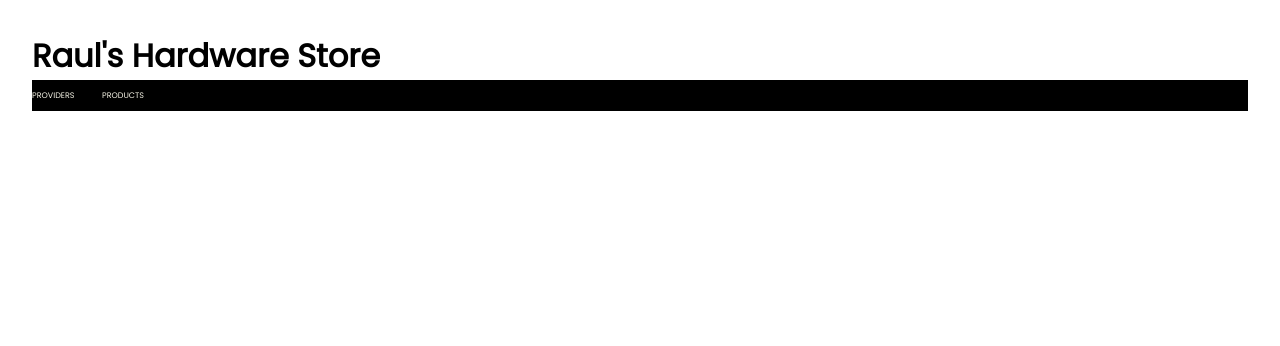
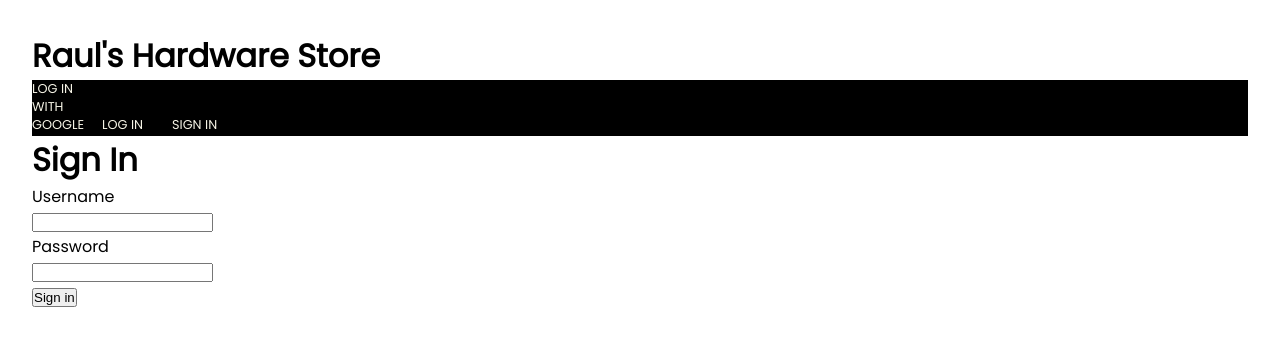
Before and after one commit to jsfc2199/Front-end-RaulHardwareStore, a React (Vite) app: page /SignIn in a window 1280 px wide. Shown: the top 346 px of the page. Built offline with nearby package versions, Linux system fonts and the light colour scheme.

Commit message:
Created the log in ways and a sing in

```diff
--- a/src/App.css
+++ b/src/App.css
@@ -170,7 +170,7 @@ footer {
 .navMenu a {
   color: #f6f4e6;
   text-decoration: none;
-  font-size: 0.5em;
+  font-size: 0.8em;
   text-transform: uppercase;
   font-weight: 500;
   display: inline-block;
--- a/src/App.tsx
+++ b/src/App.tsx
@@ -1,23 +1,43 @@
 import { useState } from 'react'
+import { useSelector } from "react-redux";
 import { BrowserRouter, Link, Route, Routes } from 'react-router-dom'
 import './App.css'
+import LogIn from './components/login/LogIn';
+import GoogleLogIn from './components/login/LogInGoogle';
+import SignIn from './components/login/SignIn';
 import ProductList from './components/products/ProductList'
 import ProviderList from './components/provider/ProviderList'
+import { RootState } from './store';
+
 
 function App() {
   const [count, setCount] = useState(0)
+
+  const { user } = useSelector((state: RootState) => state.logged)
 
   return (
     <div className="App">
       <h1>Raul's Hardware Store</h1>
       <BrowserRouter>
-        <nav className='navMenu'>
-          <Link to='/providers'> Providers </Link>
-          <Link to='/products'> Products </Link>
-          <div className="dot"></div>
-        </nav>
+        {user !== null ?
+          <nav className='navMenu'>
+            <Link to="/logInGoogle">Log in with google</Link>
+            <Link to="/logIn">Log in</Link>
+            <Link to="/SignIn">Sign in</Link>
+            <Link to='/providers'> Providers </Link>
+            <Link to='/products'> Products </Link>
+
+          </nav> : <nav className='navMenu'>
+            <Link to="/logInGoogle">Log in with google</Link>
+            <Link to="/logIn">Log in</Link>
+            <Link to="/SignIn">Sign in</Link>
+
+          </nav>}
 
         <Routes>
+          <Route path="logInGoogle" element={<GoogleLogIn />} />
+          <Route path="SignIn" element={<SignIn />} />
+          <Route path="LogIn" element={<LogIn />} />
           <Route path="/providers" element={<ProviderList />} />
           <Route path="/products" element={<ProductList />} />
         </Routes>
--- /dev/null
+++ b/src/components/login/LogIn.tsx
@@ -0,0 +1,63 @@
+import { signInWithEmailAndPassword } from "firebase/auth";
+import { useState } from "react";
+import { auth } from "../../firebaseConfig";
+
+import * as React from 'react';
+
+
+const LogIn: React.FunctionComponent = () => {
+
+    const [userName, setUserName] = useState('')
+    const [password, setPassword] = useState('')
+
+    const logInForm = (e: React.MouseEvent<HTMLButtonElement, MouseEvent>) => {
+        e.preventDefault()
+
+        if (userName && password) {
+            signInWithEmailAndPassword(auth, userName, password)
+                .then((userCredential) => {
+
+                    const user = userCredential.user;
+
+                    console.log('**** user credentials ****');
+                    console.log(userCredential);
+                    console.log('**** user ***');
+                    console.log(user)
+                })
+                .catch((error) => {
+                    const errorCode = error.code;
+                    const errorMessage = error.message;
+                    console.log('*** Log in error ***');
+                    console.log(errorMessage);
+                });
+
+            setPassword('')
+            setUserName('')
+        }
+    }
+
+    return (
+        <div>
+            <h1>Log In</h1>
+            <form>
+                <label htmlFor="username">Username</label><br />
+                <input
+                    onChange={(e) => setUserName(e.target.value)}
+                    type="text"
+                    name="username"
+                    value={userName}
+                /><br />
+                <label htmlFor="password">Password</label><br />
+                <input
+                    onChange={(e) => setPassword(e.target.value)}
+                    type="password"
+                    name="password"
+                    value={password}
+                /><br />
+                <button onClick={(e) => logInForm(e)}>Log In</button><br />
+            </form>
+        </div>
+    )
+};
+
+export default LogIn;
--- /dev/null
+++ b/src/components/login/LogInGoogle.tsx
@@ -0,0 +1,41 @@
+import { signInWithPopup, GoogleAuthProvider, OAuthCredential } from "firebase/auth";
+import { useNavigate } from "react-router-dom";
+import { auth } from '../../firebaseConfig'
+import { logInInReducer } from '../../state/slice/loggedInSlice'
+import { useDispatch } from "react-redux";
+
+const providerGoogleAuth = new GoogleAuthProvider();
+
+const GoogleLogIn: React.FunctionComponent = () => {
+    const dispatch = useDispatch()
+    const navigate = useNavigate()
+
+    const signInWithGoogleButton = () => {
+        signInWithPopup(auth, providerGoogleAuth)
+            .then((result) => {
+                const credential: OAuthCredential | null = GoogleAuthProvider.credentialFromResult(result);
+                const token = credential!.accessToken;
+                const user = result.user;
+
+                dispatch(logInInReducer(user))
+
+                navigate('/welcome')
+
+            }).catch((error) => {
+                const errorCode = error.code;
+                const errorMessage = error.message;
+
+                const email = error.email;
+
+                const credential = GoogleAuthProvider.credentialFromError(error);
+            })
+    }
+
+    return (
+        <div>
+            <button className="btn btn-delete">Log in with Google</button>
+        </div>
+    )
+}
+
+export default GoogleLogIn;
--- /dev/null
+++ b/src/components/login/SignIn.tsx
@@ -0,0 +1,55 @@
+import { createUserWithEmailAndPassword } from 'firebase/auth'
+import { auth } from '../../firebaseConfig'
+import React, { useState } from 'react'
+
+const SignIn = () => {
+    const [userName, setUserName] = useState('')
+    const [password, setPassword] = useState('')
+
+    const signInForm = (e : React.MouseEvent<HTMLButtonElement, MouseEvent>) =>{
+        e.preventDefault();
+        if(password && userName) {
+
+          createUserWithEmailAndPassword(auth, userName, password)
+            .then((userCredential) => {
+
+              const user = userCredential.user;
+              console.log(user);
+
+            })
+            .catch((error) => {
+              const errorCode = error.code;
+              const errorMessage = error.message;
+              console.log(errorMessage);
+            });
+
+            setUserName('')
+            setPassword('')
+        }
+      }
+
+  return (
+    <div>
+      <h1>Sign In</h1>
+      <form>
+        <label htmlFor="username">Username</label><br />
+        <input
+          onChange={(e) => setUserName(e.target.value)}
+          type="text"
+          name="username"
+          value={userName}
+          /><br />
+        <label htmlFor="password">Password</label><br />
+        <input
+          onChange={(e) => setPassword(e.target.value)}
+          type="password"
+          name="password"
+          value={password}
+          /><br />
+        <button onClick={(e) => signInForm(e)}>Sign in</button><br />
+      </form>
+    </div>
+  )
+}
+
+export default SignIn
--- a/src/components/products/ProductForm.tsx
+++ b/src/components/products/ProductForm.tsx
@@ -18,7 +18,7 @@ const ProductForm: React.FunctionComponent<IProductFormProps> = (props) => {
   const [price, setPrice] = useState(0)
   const [minUnitsAvailable, setMinUnitsAvailable] = useState(0)
   const [maxUnitsAvailable, setMaxUnitsAvailable] = useState(0)
-  const [provider, setProvider] = useState<providerType>()
+  const [provider, setProvider] = useState({} as providerType)
 
   const getProviders = useSelector(selectProvidersState())
 
@@ -74,8 +74,8 @@ const ProductForm: React.FunctionComponent<IProductFormProps> = (props) => {
 
         <div className='form-control'>
           <label className=''>Provider's List</label>
-          <select className="optional-provider">
-            {getProviders.map((provider) => <option key={provider.id} onSelect={() => setProvider(provider)}>
+          <select className="optional-provider" >
+            {getProviders.map((provider) => <option key={provider.id} >
               {provider.name}
             </option>)}
           </select>
--- a/src/components/products/ProductList.tsx
+++ b/src/components/products/ProductList.tsx
@@ -12,12 +12,7 @@ import { providerType } from '../../state/slice/providerSlice'
 interface IProductListProps {
 }
 
-type productsFormPropsType = {
-    props: providerType
-  }
-
-
-const ProductList: React.FunctionComponent<productsFormPropsType> = ({props}) => {
+const ProductList: React.FunctionComponent<IProductListProps> = ({}) => {
 
     const dispatch = useAppDispatch()
 
--- /dev/null
+++ b/src/state/slice/loggedInSlice.ts
@@ -0,0 +1,25 @@
+import { createSlice } from "@reduxjs/toolkit";
+
+const initialState = {
+    user:null
+}
+
+const loggedInSlice = createSlice (
+    {
+        name: 'logged',
+        initialState,
+        reducers:{
+          logInInReducer(state, action){
+            const stateLoggedIn = {...state, user: action.payload}
+            return stateLoggedIn
+          },
+          logOutInReducer(){
+            return {user: null}
+          }
+        }
+      }
+)
+
+export default loggedInSlice.reducer
+
+export const {logInInReducer, logOutInReducer} = loggedInSlice.actions
--- a/src/store.ts
+++ b/src/store.ts
@@ -2,11 +2,13 @@ import {configureStore} from '@reduxjs/toolkit'
 import providerReducer from './state/slice/providerSlice'
 import productReducer from './state/slice/productSlice'
 import { useDispatch } from 'react-redux'
+import loggedInReducer from './state/slice/loggedInSlice'
 
 const store = configureStore({
     reducer:{
         providers: providerReducer,
-        products: productReducer
+        products: productReducer,
+        logged: loggedInReducer
     }
 })
 
```
